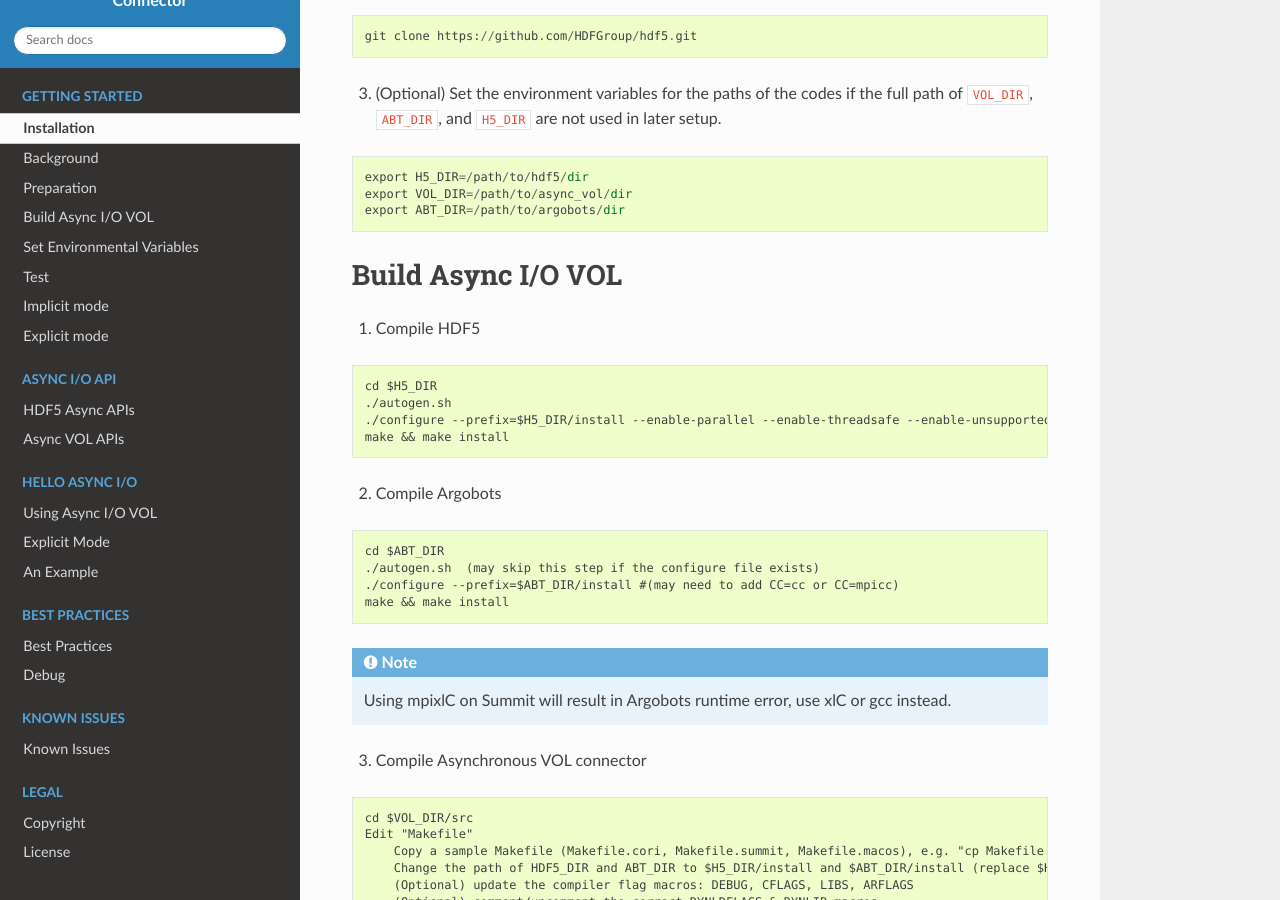
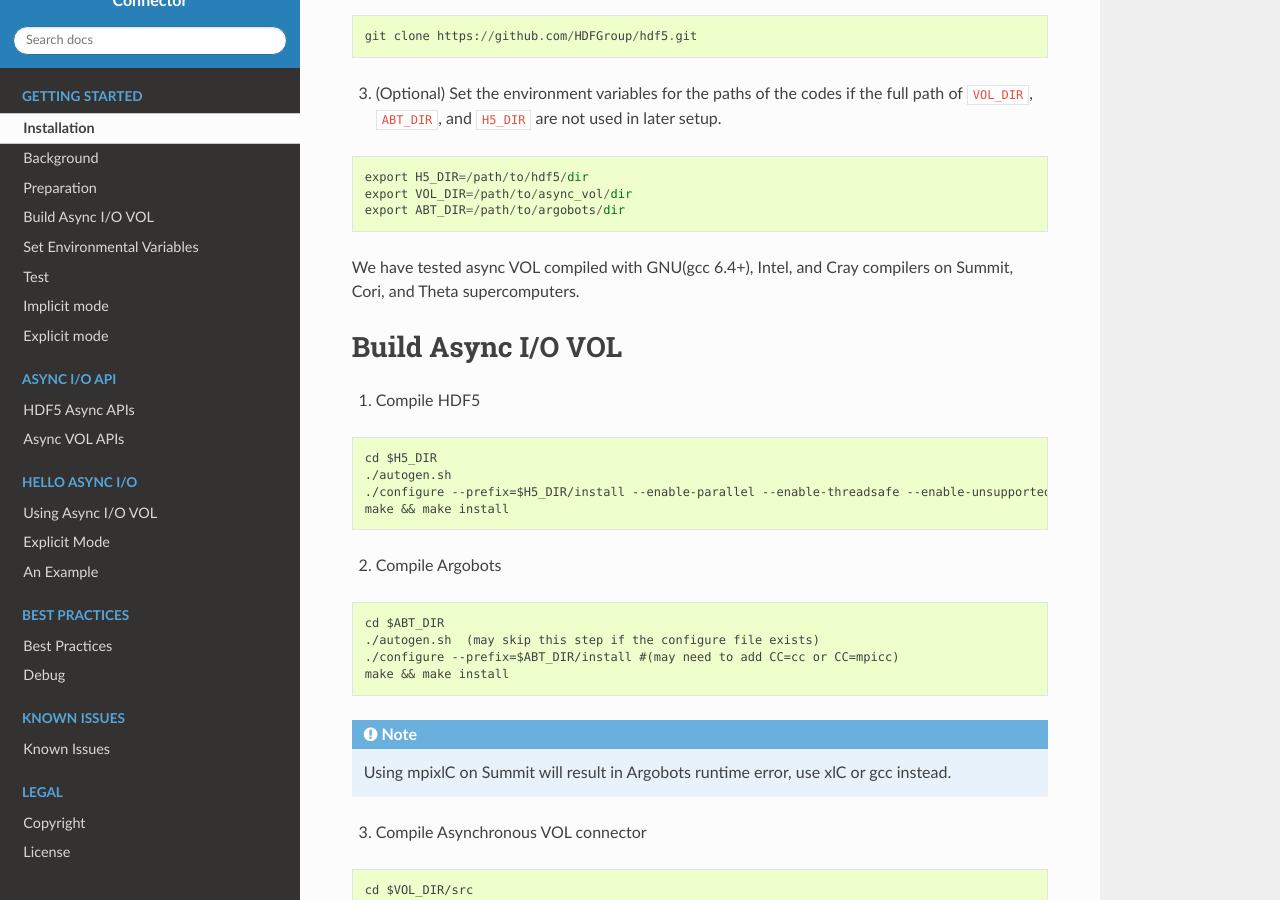
Before and after one commit to HDFGroup/vol-async, a Sphinx documentation site: the page built from docs/source/gettingstarted.rst, in a window 1280 px wide and 900 px high, scrolled down 1034 px. Built offline with Sphinx 7.4.7 and the Read the Docs theme 2.0.0, drawn with Linux system fonts in a browser that asks for light colours.

Commit message:
Update gettingstarted.rst

```diff
--- a/docs/source/gettingstarted.rst
+++ b/docs/source/gettingstarted.rst
@@ -47,6 +47,7 @@ Latest Argobots can also be downloaded separately from https://github.com/pmodel
     export VOL_DIR=/path/to/async_vol/dir
     export ABT_DIR=/path/to/argobots/dir
 
+We have tested async VOL compiled with GNU(gcc 6.4+), Intel, and Cray compilers on Summit, Cori, and Theta supercomputers.
 
 Build Async I/O VOL
 ===================
```
